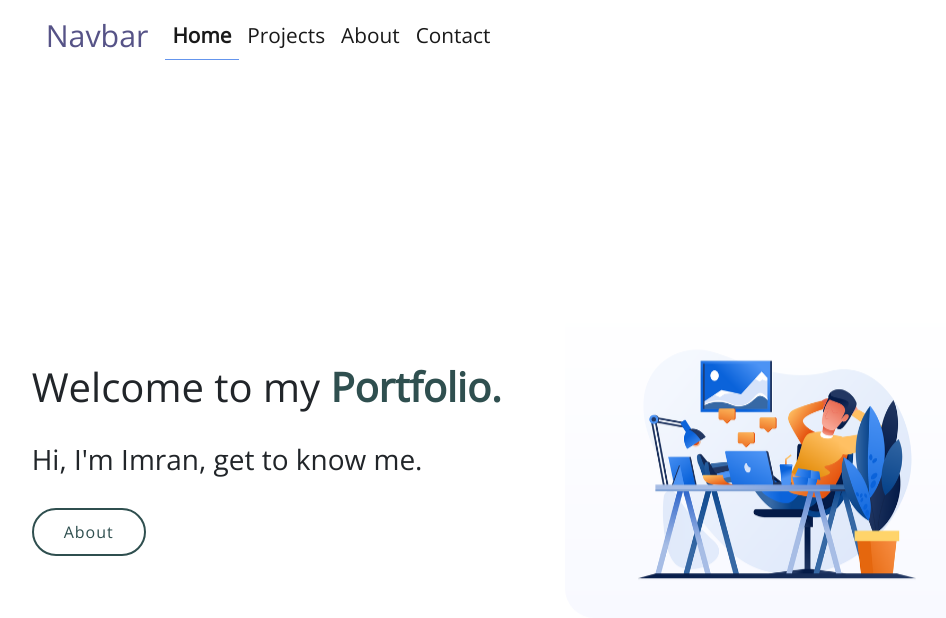
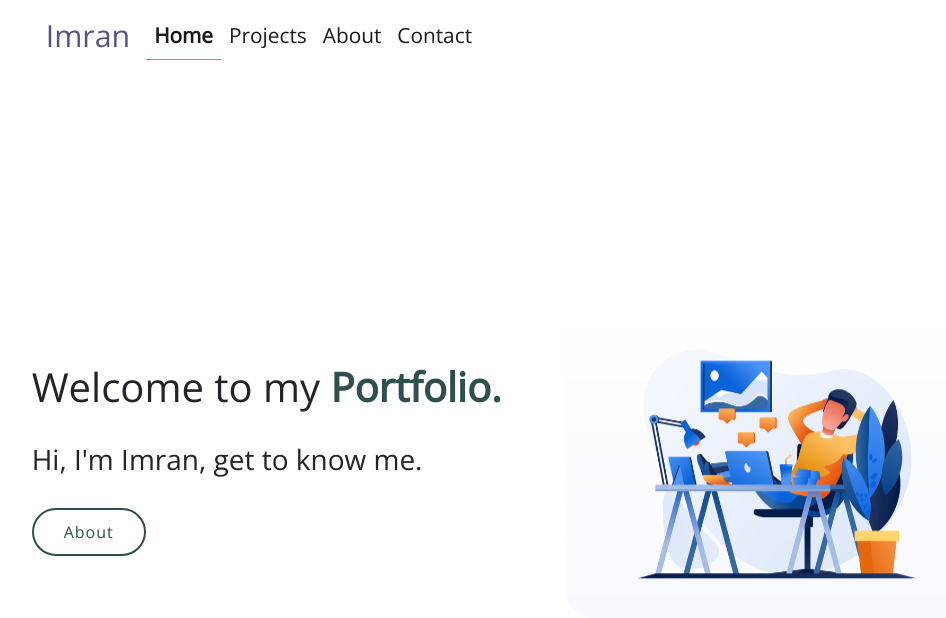
Before and after one commit to wreakhead/WebPortfolio, a React (Create React App) app in the folder portfolio-client/: page / in a window 1280 px wide. Shown: the top 618 px of the page, without its empty margins (87-1033 px from the left). Built offline with nearby package versions, Linux system fonts and the light colour scheme.

Commit message:
navbar fix

```diff
--- a/portfolio-client/src/components/PortNavbar.jsx
+++ b/portfolio-client/src/components/PortNavbar.jsx
@@ -11,7 +11,7 @@ const PortNavbar = () => {
           <nav className="navbar navbar-expand-lg navbar-light">
             <div className="container-fluid">
               <NavLink className="navbar-brand" to="/">
-                Navbar
+                Imran
               </NavLink>
               <button
                 className="navbar-toggler"
```
